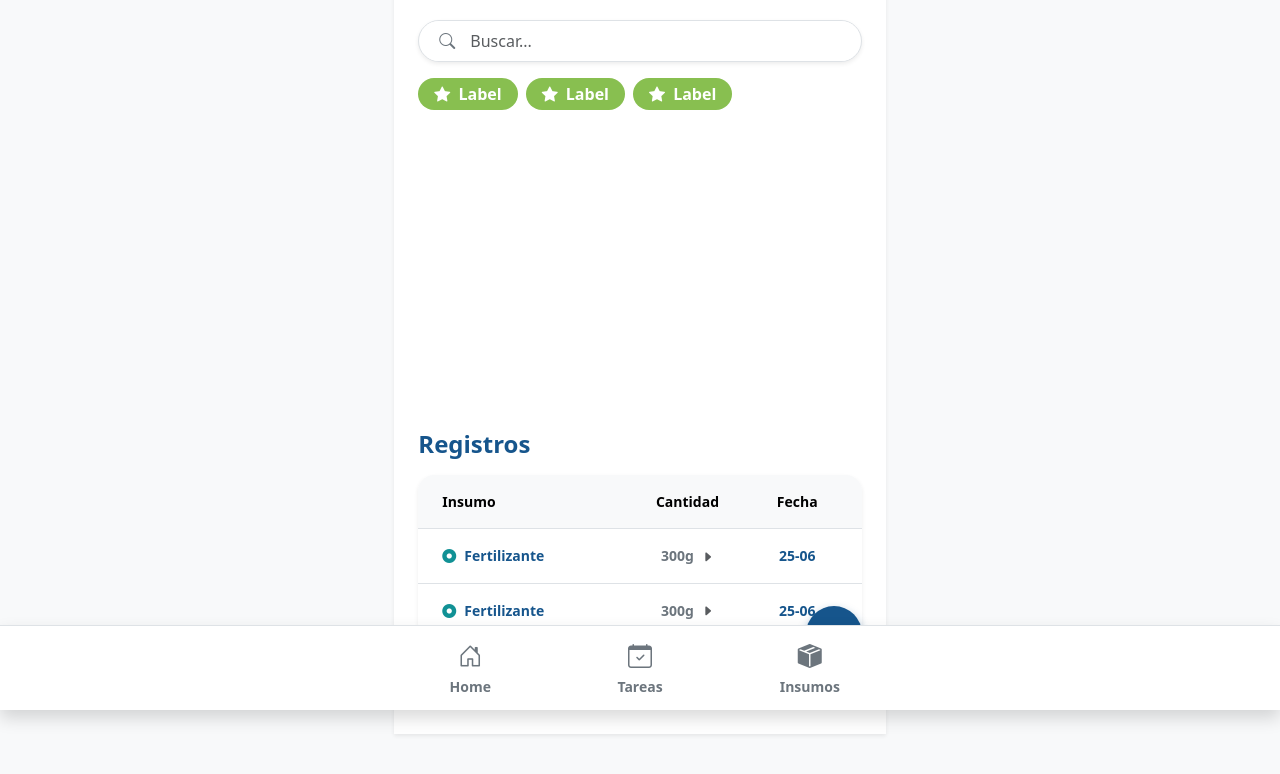
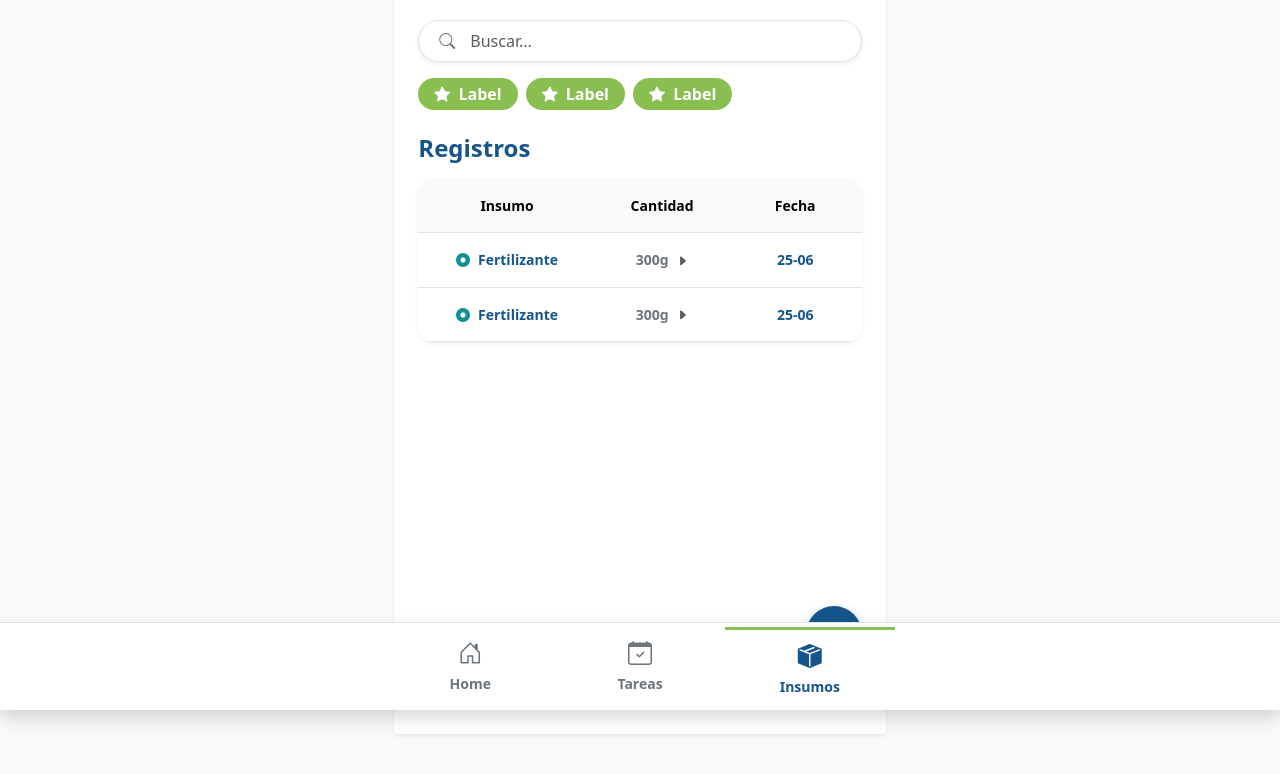
Before and after one commit to PejeComics-py/SIGIA, a plain HTML site: page frontend/sigiaInsumos.html in a window 1280 px wide. Shown: the part 90-864 px from the top of the page. Drawn offline with nearby package versions, Linux system fonts and the light colour scheme.

Commit message:
Changes in UI

```diff
--- a/frontend/sigiaInsumos.html
+++ b/frontend/sigiaInsumos.html
@@ -82,7 +82,7 @@
 
                 <div class="card border-0 shadow-sm min-vh-100 min-vh-md-auto rounded-0 rounded-md-4 overflow-hidden position-relative bg-white pb-5">
 
-                    <div class="card-body pt-4 px-4 text-center">
+                    <div class="card-body flex-grow-0 pt-4 px-4 text-center">
                         <h1 class="text-sigia-blue fw-bold fs-2 mb-4">Insumos</h1>
 
                         <div class="input-group mb-3 rounded-pill border shadow-sm overflow-hidden px-2 bg-white">
@@ -102,24 +102,29 @@
 
                         <div class="card border-0 shadow-sm rounded-4 overflow-hidden mb-5">
                             <div class="table-responsive">
-                                <table class="table table-borderless align-middle mb-0 text-center">
+                                <table class="table table-borderless align-middle mb-0 text-center" style="table-layout: fixed; width: 100%;">
+                                    <colgroup>
+                                        <col style="width: 40%;">
+                                        <col style="width: 30%;">
+                                        <col style="width: 30%;">
+                                    </colgroup>
                                     <thead class="table-light text-secondary border-bottom">
                                         <tr class="small fw-bold">
-                                            <th class="py-3 text-start ps-4">Insumo</th>
+                                            <th class="py-3">Insumo</th>
                                             <th class="py-3">Cantidad</th>
-                                            <th class="py-3 pe-4">Fecha</th>
+                                            <th class="py-3">Fecha</th>
                                         </tr>
                                     </thead>
                                     <tbody class="small fw-semibold">
                                         <tr class="border-bottom">
-                                            <td class="py-3 text-start ps-4 text-sigia-blue"><i class="bi bi-record-circle-fill text-sigia-teal me-2"></i>Fertilizante</td>
+                                            <td class="py-3 text-sigia-blue"><i class="bi bi-record-circle-fill text-sigia-teal me-2"></i>Fertilizante</td>
                                             <td class="py-3 text-secondary text-nowrap">300g <i class="bi bi-caret-right-fill text-muted small ms-1"></i></td>
-                                            <td class="py-3 text-sigia-blue pe-4">25-06</td>
+                                            <td class="py-3 text-sigia-blue">25-06</td>
                                         </tr>
                                         <tr class="border-bottom">
-                                            <td class="py-3 text-start ps-4 text-sigia-blue"><i class="bi bi-record-circle-fill text-sigia-teal me-2"></i>Fertilizante</td>
+                                            <td class="py-3 text-sigia-blue"><i class="bi bi-record-circle-fill text-sigia-teal me-2"></i>Fertilizante</td>
                                             <td class="py-3 text-secondary text-nowrap">300g <i class="bi bi-caret-right-fill text-muted small ms-1"></i></td>
-                                            <td class="py-3 text-sigia-blue pe-4">25-06</td>
+                                            <td class="py-3 text-sigia-blue">25-06</td>
                                         </tr>
                                     </tbody>
                                 </table>
@@ -203,7 +208,7 @@
                     <nav class="nav nav-justified py-1">
                         <a class="nav-link nav-link-sigia py-2 text-center" href="sigiaHomepage.html"><i class="bi bi-house-door d-block fs-4"></i><span class="small fw-bold">Home</span></a>
                         <a class="nav-link nav-link-sigia py-2 text-center" href="sigiaTasks.html"><i class="bi bi-calendar-check d-block fs-4"></i><span class="small fw-bold">Tareas</span></a>
-                        <a class="nav-link nav-link-sigia py-2 text-center" href="sigiaInsumos.html"><i class="bi bi-box-seam-fill d-block fs-4"></i><span class="small fw-bold">Insumos</span></a>
+                        <a class="nav-link nav-link-sigia active py-2 text-center" href="sigiaInsumos.html"><i class="bi bi-box-seam-fill d-block fs-4"></i><span class="small fw-bold">Insumos</span></a>
                     </nav>
                 </div>
             </div>
```
Also changed, not shown: frontend/sigiaHomepage.html (+1 -1 lines).
